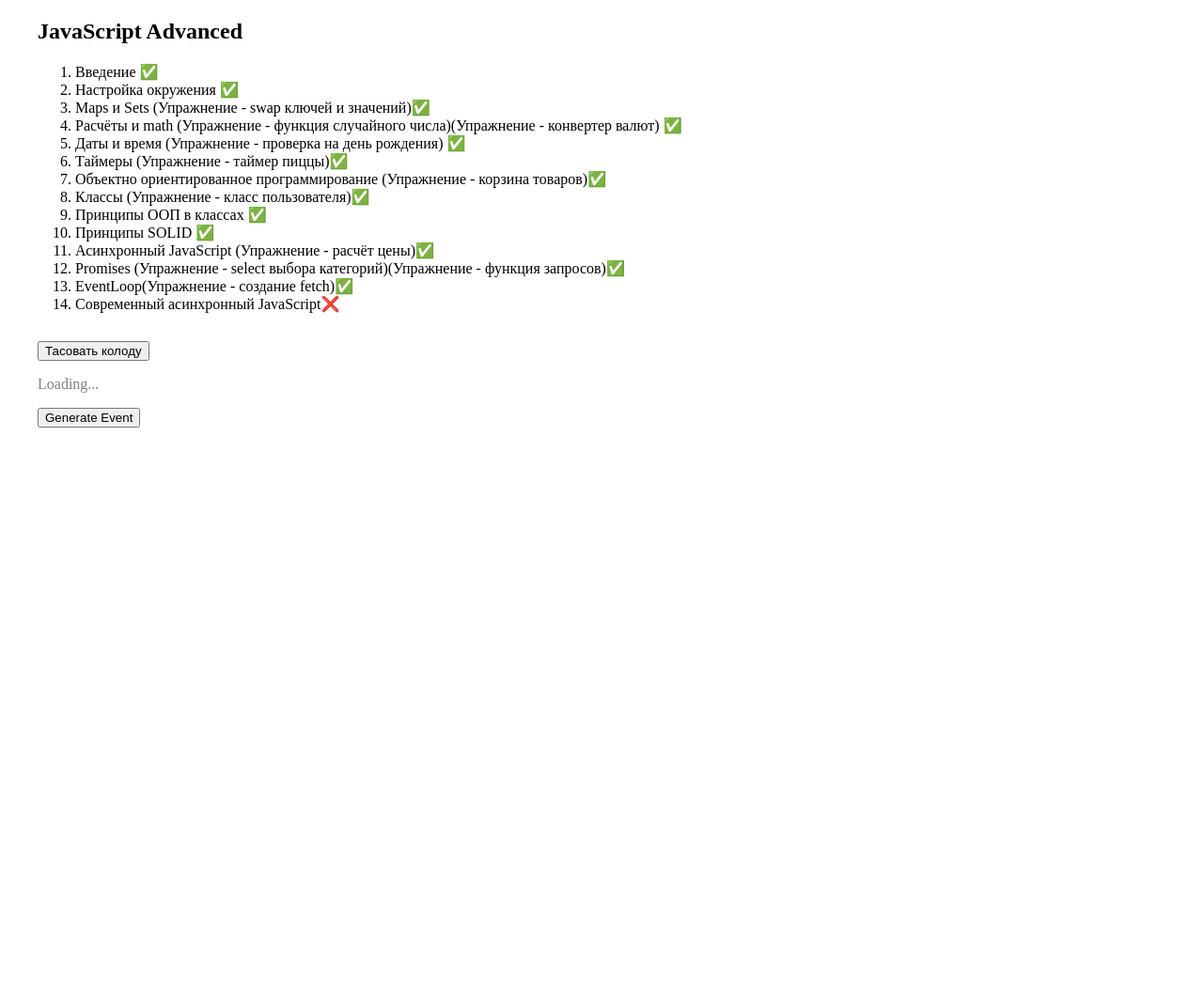
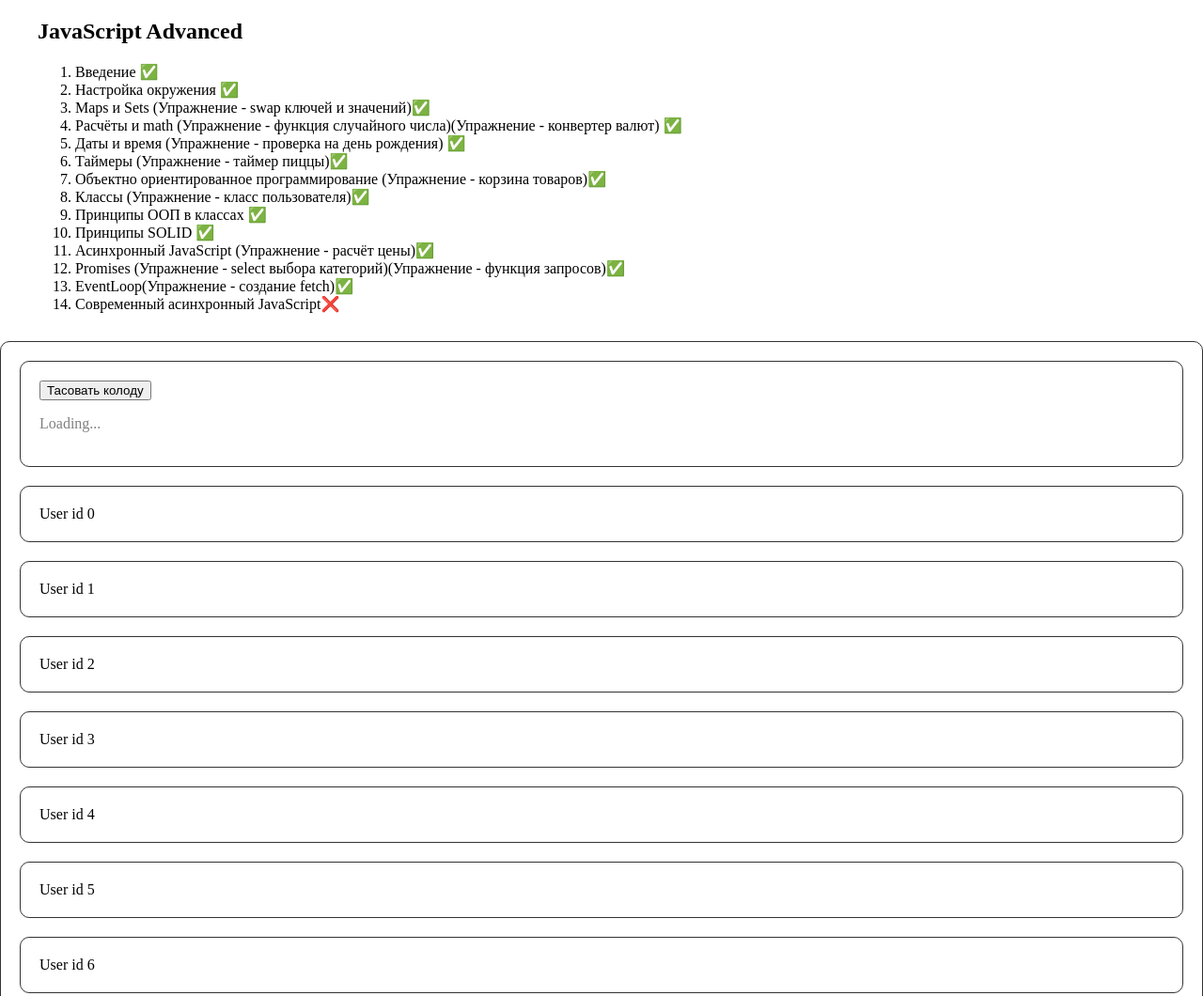
Before and after one commit to romanovULSTU/test, a plain HTML site: page index.html in a window 1280 px wide. Shown: the top 1060 px of the page at 94% size. Before the commit the page ends 820 px from the top, so only its background shows below. Drawn offline with Linux system fonts and the light colour scheme.

Commit message:
Делегирование событий

```diff
--- a/css/style.css
+++ b/css/style.css
@@ -26,3 +26,30 @@ ol li {
 .sit {
   display: none;
 }
+
+.button {
+  background: none;
+  border: 1px solid #333;
+  color: green;
+  border: none;
+  padding: 16px;
+  font-size: 18px;
+  cursor: pointer;
+}
+
+#twentyone {
+  display: flex;
+  flex-direction: column;
+  justify-content: center;
+  gap: 20px;
+  margin-bottom: 20px;
+  padding: 20px;
+  border-radius: 10px;
+  border: 1px solid #333;
+}
+
+#twentyone > div {
+  padding: 20px;
+  border: 1px solid #333;
+  border-radius: 10px;
+}
--- a/event.js
+++ b/event.js
@@ -1,14 +1,29 @@
 'use strict';
 
-function generate() {}
-const button = document.querySelector('.generate');
+// function generate() {}
+// const button = document.querySelector('.generate');
 
-const eventHandler = function (event) {
-  console.log('Event 1');
-};
+// const eventHandler = function (event) {
+//   console.log('Event 1');
+// };
 
-button.addEventListener('mouseover', eventHandler);
-button.addEventListener('click', (event) => {
-  console.log('Event 2');
-  button.removeEventListener('click', eventHandler);
+// button.addEventListener('mouseover', eventHandler);
+// button.addEventListener('click', (event) => {
+//   console.log('Event 2');
+//   button.removeEventListener('click', eventHandler);
+// });
+
+const wrapper = document.getElementById('twentyone');
+
+for (let i = 0; i < 100; i++) {
+  const el = document.createElement('div');
+  el.innerHTML = `User id ${i}`;
+  el.setAttribute('data-id', i); // добавляем атрибут
+  wrapper.append(el);
+}
+
+wrapper.addEventListener('click', (event) => {
+  // подписываемся родителем на событие
+  const i = event.target.getAttribute('data-id'); // получаем атрибут
+  console.log(`Deleted user id ${i}`); // работаем с любым элементом по id
 });
--- a/index.html
+++ b/index.html
@@ -60,15 +60,15 @@
     </div>
 
     <div id="twentyone">
+      <!-- <div class="inner">
+        <button class="button" type="button">Generate Event</button>
+      </div> -->
       <div class="wrapper">
         <button class="button-shaffle" onclick="getCard()" type="button">
           Тасовать колоду
         </button>
         <p class="status">Loading...</p>
         <p class="deck_id"></p>
-        <button class="generate" onclick="generate(event)" type="button">
-          Generate Event
-        </button>
         <button class="sit" onclick="getCard()" type="button">
           Сесть за стол
         </button>
```
